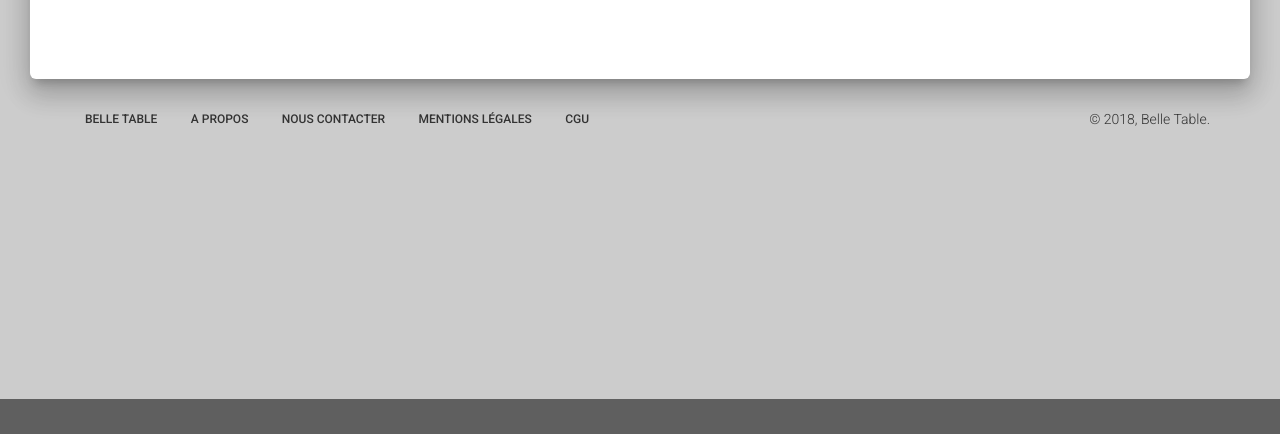
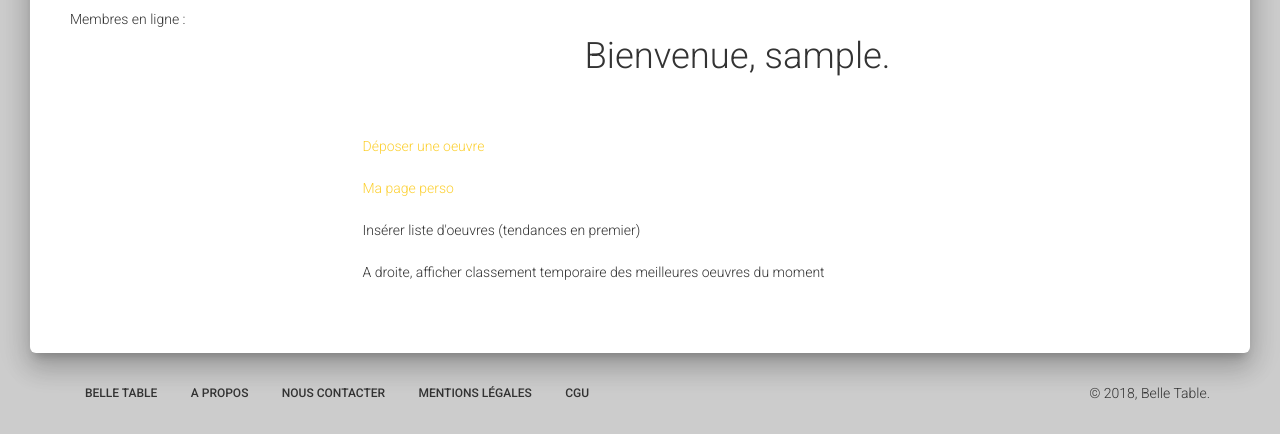
Before and after one commit to tonyprr24/BelleTableWeb, a PHP site: page /classe/ConcoursBT/artistes.php in a window 1280 px wide. Shown: the part 401-835 px from the top of the page. Before the commit the page ends 800 px from the top, so only its background shows below. Run offline with PHP 8.4, Linux system fonts and the light colour scheme; the visitor is signed in with stand-in values (Sample User, id 1); some libraries are stand-ins or nearby versions.

Commit message:
2ème importation de la clé

```diff
--- a/ConcoursBT/artistes.php
+++ b/ConcoursBT/artistes.php
@@ -61,11 +61,11 @@
 ?>
 
 <div class="wrapper">
-	<div class="header header-filter" style="background-image: url('assets/img/public.jpg');">
+	<div class="header header-filter" style="background-image: url('assets/img/public2.jpg');">
 		<div class="container">
 			<div class="row">
 				<div class="col-md-6 col-md-offset-3">
-					<h1 class="title text-center">Espace Artistes</h1>
+					<h1 class="title text-center">Espace artiste</h1>
 				</div>
 			</div>
 		</div>
@@ -75,6 +75,25 @@
         <div class="section">
     <div class="container">
         <div class="row">
+            <div class="col-md-2">
+                <div class="fixed-section" data-spy="affix" data-offset-top="340">
+                    Membres en ligne :
+										<?php ?>
+                </div>
+            </div>
+            <div class="col-md-8 col-md-offset-1">
+							<h2 class="text-center">Bienvenue, <?php echo $_SESSION['Pseudo']; ?>.</h2>
+							<br /><br />
+                <a href="upload.php">Déposer une oeuvre</a>
+								<br /><br />
+								<a href="<?php echo $_SESSION['Pseudo']; ?>.php">Ma page perso</a>
+								<br /><br />
+								Insérer liste d'oeuvres (tendances en premier)
+								<br /><br />
+								A droite, afficher classement temporaire des meilleures oeuvres du moment
+                <!-- end container -->
+            </div>
+
         </div>
         </div>
     </div>
--- a/ConcoursBT/header.php
+++ b/ConcoursBT/header.php
@@ -2,6 +2,9 @@
 <html lang="fr">
 <head>
 	<meta charset="utf-8" />
+	<meta name="description" content="Site de concours articulé autour de plusieurs thèmes, regroupant des communautés artistiques, ayant pour objectif de repérer des jeunes talents.">
+	<meta name="keywords" content="Belle,Table,BelleTable,Concours,Evenements,Events,Web,Location,Salles,Artistes,Musique,Image,Video,Ecriture,Photo">
+	<meta name="author" content="Belle Table">
 	<link rel="apple-touch-icon" sizes="76x76" href="assets/img/apple-icon.png">
 	<link rel="icon" type="image/png" href="assets/img/favicon.png">
 	<meta http-equiv="X-UA-Compatible" content="IE=edge,chrome=1" />
--- a/ConcoursBT/mentionslegales.php
+++ b/ConcoursBT/mentionslegales.php
@@ -42,12 +42,12 @@
                     Adresse de courrier électronique : <strong>contact@belletable.com</strong> <br />
                      <br />
                     Le Créateur du site est : <strong>belle-table.fr</strong><br />
-                    Les Responsables de la  publication est : <strong>Elias HAMADOUCHE, Tony PEREIRA</strong><br />
-                    Contactez les responsables de la publication : <strong>elias.hamadouche1@gmail.com, tony.pereira@outlook.com</strong><br />
+                    Le Responsable de la  publication est : <strong>Elias HAMADOUCHE</strong><br />
+                    Contactez le responsable de la publication : <strong>elias.hamadouche1@gmail.com</strong><br />
                     Le responsable de la publication est une <strong>personne morale</strong><br />
                     <br />
                     Le Webmaster est  : <strong>Elias HAMADOUCHE</strong><br />
-                    Contactez les Webmasters : <strong><a href="mailto:elias.hamadouche1@gmail.com?subject=Contact ï¿½ partir des mentions lï¿½gales via le site www.belle-table.fr">elias.hamadouche1@gmail.com</a>, <a href="mailto:tony.pereira24@outlook.com?subject=Contact ï¿½ partir des mentions lï¿½gales via le site www.belle-table.fr">tony.pereira24@outlook.com</a></strong><br />
+                    Contactez le Webmaster : <strong><a href="mailto:elias.hamadouche1@gmail.com?subject=Contact ï¿½ partir des mentions lï¿½gales via le site www.belle-table.fr">elias.hamadouche1@gmail.com</a></strong><br />
                     L’hebergeur du site est : <strong>OVH 2 Rue Kellermann, 59100 Roubaix 59100 ROUBAIX</strong><br />
                     <u><strong>CREDITS :</strong></u> les mentions légales ont étés générées par <strong><a href="https://www.generer-mentions-legales.com">mentions légales site e commerce</a></strong><br />
                     Rédigez vos <strong><a href="https://editioneo.com/documents/4/conditions-generales-vente-ecommerce">Conditions générales de vente</a></strong></p>
--- a/ConcoursBT/navbar.php
+++ b/ConcoursBT/navbar.php
@@ -31,7 +31,7 @@
 					<?php
 						if (isset($_SESSION['IDUser']))
 						{
-							echo '<i class="material-icons">person</i> Bonjour, '.$_SESSION['Prenom'].' '.$_SESSION['Nom'].'.';
+							echo '<i class="material-icons">person</i>Bonjour, '.$_SESSION['Prenom'].' '.$_SESSION['Nom'].'.';
 						}
 					?>
 
@@ -70,8 +70,9 @@
 											<li class="dropdown-header">Espace artistes</li>
 											<li><a href="artistes.php">Accueil</a></li>
 											<li class="divider"></li>
-											<li><a href="compteart.php">Ma page perso</a></li>
-											<li><a href="#">Parrainage</a></li>
+											<li><a href="'.$_SESSION['Pseudo'].'.php">Ma page perso</a></li>
+                      <li><a href="upload.php">Déposer une oeuvre</a></li>
+											<li><a href="parrainer.php">Parrainage</a></li>
 											<li class="divider"></li>
 											<li><a href="#">Liste des membres</a></li>
 									</ul>
@@ -102,7 +103,7 @@
 								</a>
 								<ul class="dropdown-menu dropdown-menu-right">
 										<li class="dropdown-header">Espace membre</li>
-										<li><a href="settings.php">Paramètres</a></li>
+										<li><a href="parametres.php">Paramètres</a></li>
 										<li><a href="deconnexion.php">Déconnexion</a></li>
 								</ul>
 							</li>';
@@ -113,6 +114,15 @@
 					<a href="forum">
 						<i class="material-icons">forum</i> Forum
 					</a>
+				</li>
+				<li class="dropdown">
+								<a href="#" class="dropdown-toggle" data-toggle="dropdown">
+									<i class="material-icons">search</i>
+								</a>
+								<ul class="dropdown-menu dropdown-menu-right">
+										<li class="dropdown-header">Rechercher</li>
+
+								</ul>
 				</li>
 				<li>
 					<a rel="tooltip" title="Suivez-nous sur Twitter" data-placement="bottom" href="https://twitter.com/BelleTable" target="_blank" class="btn btn-white btn-simple btn-just-icon">
@@ -129,21 +139,6 @@
 						<i class="fa fa-instagram"></i>
 					</a>
 				</li>
-				<li class="dropdown">
-	                                		<a href="#search" class="dropdown-toggle" data-toggle="dropdown">
-	                                			<i class="material-icons">search</i>
-											</a>
-	                                    	<ul class="dropdown-menu dropdown-menu-right">
-	                                        	<li>
-	                                        		<form action="search.php" method="GET">
-	                                        		<div class="form-group label-floating" style="margin-left: 20px; margin-right: 30px; width: 300px;">
-								<label class="control-label">Rechercher</label>
-								<input type="text" class="form-control">
-							</div>
-						</form>
-						</li>
-		                                    </ul>
-	                                	</li>
 
 	    	</ul>
 	    </div>
--- a/ConcoursBT/public.php
+++ b/ConcoursBT/public.php
@@ -82,7 +82,7 @@
                 </div>
             </div>
             <div class="col-md-8 col-md-offset-1">
-							<h2 class="text-center">Bienvenue, <?php echo $_SESSION['Prenom'];?>&nbsp;<?php echo $_SESSION['Nom']; ?>.</h2>
+							<h2 class="text-center">Bienvenue, <?php echo $_SESSION['Pseudo']; ?>.</h2>
 							<br /><br />
                 Insérer barre de recherche
 								<br /><br />
```
